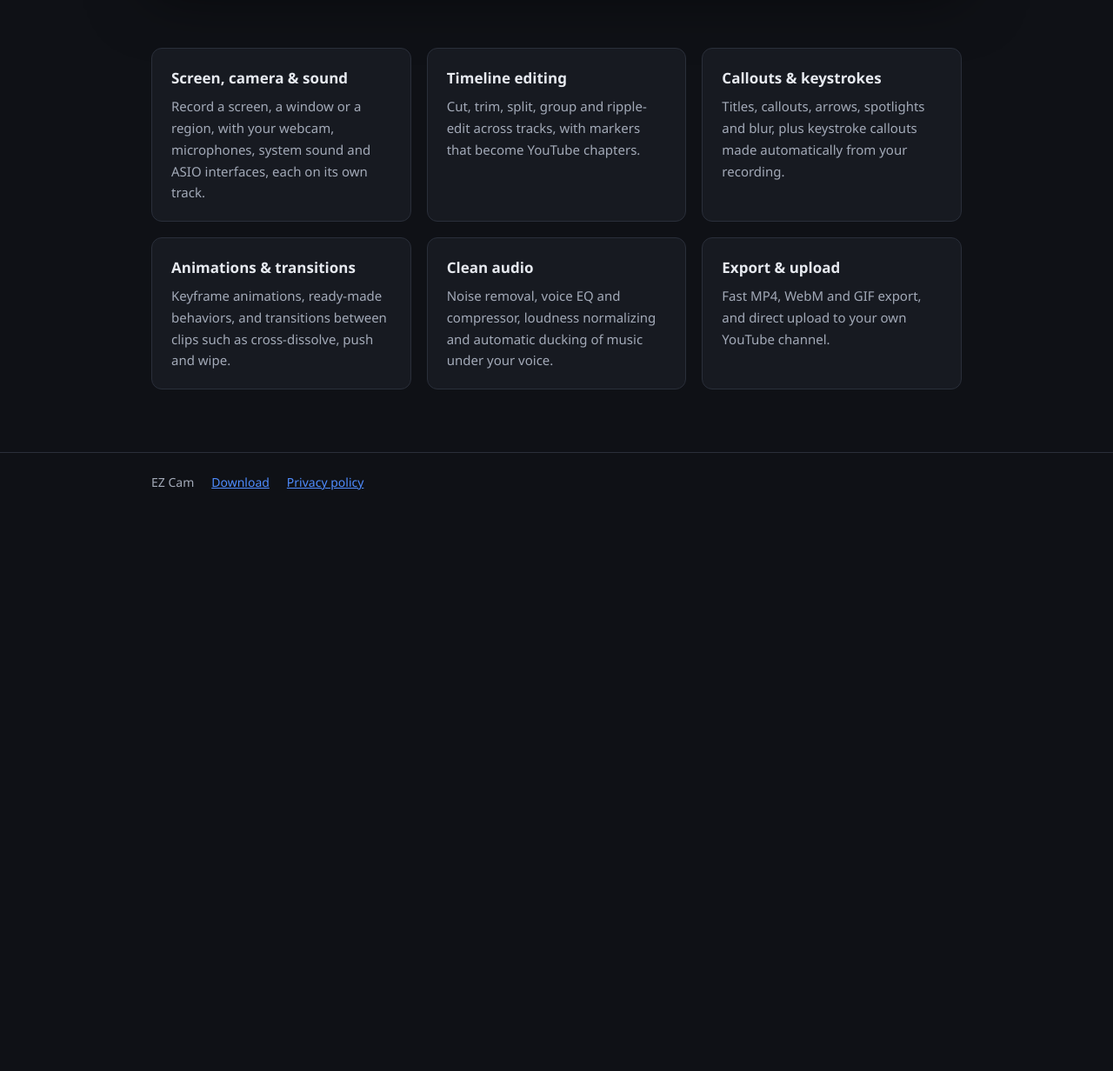
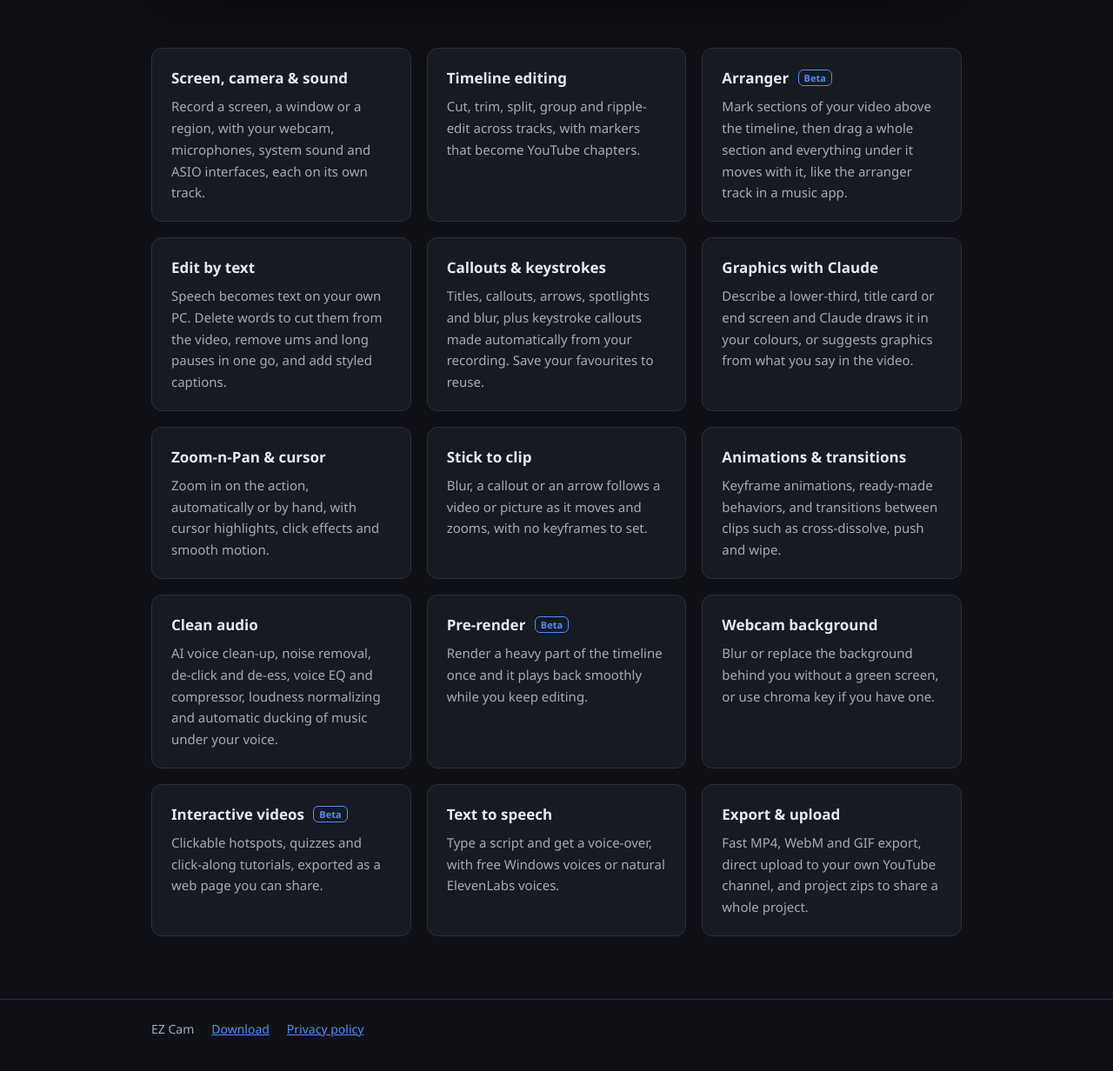
Before and after one commit to StudioOneScripts/ezcam-site, a plain HTML site: page index.html in a window 1280 px wide. Shown: the part 1053-2285 px from the top of the page at 87% size. Before the commit the page ends 1659 px from the top, so only its background shows below. Drawn offline with Linux system fonts and the light colour scheme.

Commit message:
Features: Arranger, Pre-render, edit by text, Claude graphics, Stick to clip and more
Co-Authored-By: Claude Opus 5.5 <noreply@anthropic.com>
Claude-Session: https://claude.ai/code/session_012L6kwPxCc2MJygyD2RMKVA

```diff
--- a/index.html
+++ b/index.html
@@ -26,10 +26,19 @@
     <section class="features" id="features">
       <div class="card"><h3>Screen, camera &amp; sound</h3><p>Record a screen, a window or a region, with your webcam, microphones, system sound and ASIO interfaces, each on its own track.</p></div>
       <div class="card"><h3>Timeline editing</h3><p>Cut, trim, split, group and ripple-edit across tracks, with markers that become YouTube chapters.</p></div>
-      <div class="card"><h3>Callouts &amp; keystrokes</h3><p>Titles, callouts, arrows, spotlights and blur, plus keystroke callouts made automatically from your recording.</p></div>
+      <div class="card"><h3>Arranger <em>Beta</em></h3><p>Mark sections of your video above the timeline, then drag a whole section and everything under it moves with it, like the arranger track in a music app.</p></div>
+      <div class="card"><h3>Edit by text</h3><p>Speech becomes text on your own PC. Delete words to cut them from the video, remove ums and long pauses in one go, and add styled captions.</p></div>
+      <div class="card"><h3>Callouts &amp; keystrokes</h3><p>Titles, callouts, arrows, spotlights and blur, plus keystroke callouts made automatically from your recording. Save your favourites to reuse.</p></div>
+      <div class="card"><h3>Graphics with Claude</h3><p>Describe a lower-third, title card or end screen and Claude draws it in your colours, or suggests graphics from what you say in the video.</p></div>
+      <div class="card"><h3>Zoom-n-Pan &amp; cursor</h3><p>Zoom in on the action, automatically or by hand, with cursor highlights, click effects and smooth motion.</p></div>
+      <div class="card"><h3>Stick to clip</h3><p>Blur, a callout or an arrow follows a video or picture as it moves and zooms, with no keyframes to set.</p></div>
       <div class="card"><h3>Animations &amp; transitions</h3><p>Keyframe animations, ready-made behaviors, and transitions between clips such as cross-dissolve, push and wipe.</p></div>
-      <div class="card"><h3>Clean audio</h3><p>Noise removal, voice EQ and compressor, loudness normalizing and automatic ducking of music under your voice.</p></div>
-      <div class="card"><h3>Export &amp; upload</h3><p>Fast MP4, WebM and GIF export, and direct upload to your own YouTube channel.</p></div>
+      <div class="card"><h3>Clean audio</h3><p>AI voice clean-up, noise removal, de-click and de-ess, voice EQ and compressor, loudness normalizing and automatic ducking of music under your voice.</p></div>
+      <div class="card"><h3>Pre-render <em>Beta</em></h3><p>Render a heavy part of the timeline once and it plays back smoothly while you keep editing.</p></div>
+      <div class="card"><h3>Webcam background</h3><p>Blur or replace the background behind you without a green screen, or use chroma key if you have one.</p></div>
+      <div class="card"><h3>Interactive videos <em>Beta</em></h3><p>Clickable hotspots, quizzes and click-along tutorials, exported as a web page you can share.</p></div>
+      <div class="card"><h3>Text to speech</h3><p>Type a script and get a voice-over, with free Windows voices or natural ElevenLabs voices.</p></div>
+      <div class="card"><h3>Export &amp; upload</h3><p>Fast MP4, WebM and GIF export, direct upload to your own YouTube channel, and project zips to share a whole project.</p></div>
     </section>
   </main>
 
--- a/style.css
+++ b/style.css
@@ -18,6 +18,7 @@ header.top nav a:hover { color: var(--text); }
 .features { display: grid; grid-template-columns: repeat(auto-fit, minmax(260px, 1fr)); gap: 18px; padding: 52px 0 24px; }
 .card { background: var(--bg2); border: 1px solid var(--line); border-radius: 12px; padding: 20px 22px; }
 .card h3 { margin: 0 0 6px; font-size: 17px; }
+.card h3 em { font-style: normal; font-size: 11px; font-weight: 600; color: var(--accent); border: 1px solid var(--accent); border-radius: 6px; padding: 1px 6px; margin-left: 6px; vertical-align: 2px; }
 .card p { margin: 0; color: var(--text2); font-size: 15px; }
 .doc { max-width: 760px; padding: 48px 24px 24px; }
 .doc h1 { font-size: 34px; margin: 0 0 6px; }
```
